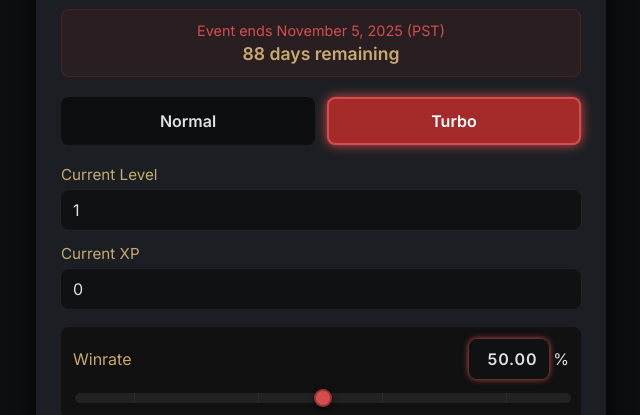
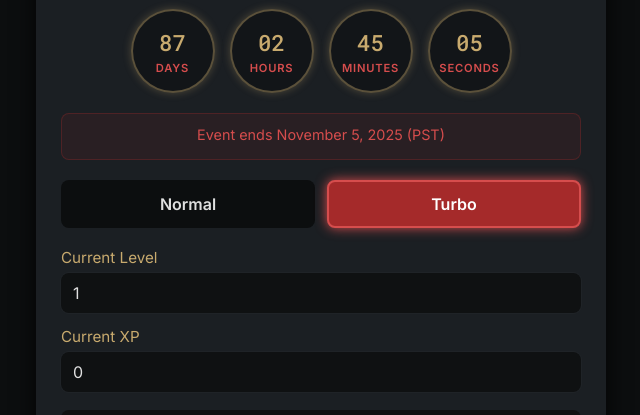
Before and after one commit to yuxin322/dota2qc, a plain HTML site: page index.html in a window 1280 px wide. Shown: the part 119-534 px from the top of the page, without its empty margins (319-959 px from the left). Drawn offline with Linux system fonts and the light colour scheme.

Commit message:
Added a new countdown timer

```diff
--- a/index.html
+++ b/index.html
@@ -44,6 +44,39 @@
             font-family: 'Cinzel Decorative', serif;
             letter-spacing: 0.6px;
         }
+        /* Countdown Styling */
+        .countdown-container {
+            display: flex;
+            justify-content: center;
+            gap: 15px;
+            margin-bottom: 20px;
+        }
+        .countdown-segment {
+            display: flex;
+            flex-direction: column;
+            align-items: center;
+            justify-content: center;
+            width: 80px;
+            height: 80px;
+            border: 2px solid rgba(200, 170, 110, 0.4);
+            border-radius: 50%;
+            background: rgba(0, 0, 0, 0.3);
+            box-shadow: 0 0 8px rgba(200, 170, 110, 0.3);
+        }
+        .countdown-value {
+            font-size: 1.4rem;
+            font-weight: 500;
+            color: var(--dota-gold);
+            font-family: 'Roboto Mono', monospace;
+        }
+        .countdown-label {
+            font-size: 0.7rem;
+            font-weight: 600;
+            color: var(--dota-accent-light);
+            margin-top: 4px;
+            text-transform: uppercase;
+            letter-spacing: 0.8px;
+        }
         .deadline-info {
             text-align: center;
             margin-bottom: 20px;
@@ -56,11 +89,6 @@
             color: var(--dota-accent-light);
             font-size: 0.9rem;
             margin-bottom: 4px;
-        }
-        .days-remaining {
-            color: var(--dota-gold);
-            font-weight: 700;
-            font-size: 1.1rem;
         }
         .mode-select {
             display: flex;
@@ -144,13 +172,13 @@
             font-weight: 700;
             font-size: 1rem;
             box-shadow: 0 0 6px var(--dota-accent-light);
-            text-align: right;
+            text-align: center;
             font-family: 'Inter', 'Roboto Mono', monospace;
             border: none;
             outline: none;
-            width: 80px;
+            width: 88px;
             min-width: unset;
-            max-width: 80px;
+            max-width: 88px;
             letter-spacing: 0.05em;
         }
         .winrate-badge:focus {
@@ -248,10 +276,18 @@
 <body>
     <div class="container">
         <h1>Quartero's Curios</h1>
+
+        <div class="countdown-container" id="countdown">
+            <div class="countdown-segment"><div class="countdown-value" id="cd-days">-</div><div class="countdown-label">Days</div></div>
+            <div class="countdown-segment"><div class="countdown-value" id="cd-hours">-</div><div class="countdown-label">Hours</div></div>
+            <div class="countdown-segment"><div class="countdown-value" id="cd-minutes">-</div><div class="countdown-label">Minutes</div></div>
+            <div class="countdown-segment"><div class="countdown-value" id="cd-seconds">-</div><div class="countdown-label">Seconds</div></div>
+        </div>
+
         <div class="deadline-info">
             <div class="deadline-text">Event ends November 5, 2025 (PST)</div>
-            <div class="days-remaining" id="daysRemaining">- days remaining</div>
         </div>
+
         <div class="mode-select">
             <div id="modeNormal" class="mode-btn">Normal</div>
             <div id="modeTurbo" class="mode-btn active">Turbo</div>
@@ -306,7 +342,10 @@
             turbo: { win: 425, loss: 175 }
         };
         let gameMode = "turbo";
+
+        // Use November 5, 2025 11:59:59 PM PST (Seattle time)
         const deadline = new Date('2025-11-05T23:59:59-08:00');
+
         const modeNormal = document.getElementById("modeNormal");
         const modeTurbo = document.getElementById("modeTurbo");
         const currentLevel = document.getElementById("currentLevel");
@@ -318,9 +357,13 @@
         const gamesNeededEl = document.getElementById("gamesNeeded");
         const expectedWinsEl = document.getElementById("expectedWins");
         const expectedLossesEl = document.getElementById("expectedLosses");
-        const daysRemainingEl = document.getElementById("daysRemaining");
         const gamesPerDayEl = document.getElementById("gamesPerDay");
         const gamesPerDayLabelEl = document.querySelector(".games-per-day-label");
+
+        const cdDays = document.getElementById("cd-days");
+        const cdHours = document.getElementById("cd-hours");
+        const cdMinutes = document.getElementById("cd-minutes");
+        const cdSeconds = document.getElementById("cd-seconds");
 
         let prevGamesNeeded = null;
         let prevGamesPerDay = null;
@@ -331,12 +374,36 @@
             if (n > max) n = max;
             return n;
         }
+
+        function getCountdownParts() {
+            const now = new Date();
+            let diff = deadline.getTime() - now.getTime();
+            if (diff < 0) diff = 0;
+            let totalSeconds = Math.floor(diff / 1000);
+            const days = Math.floor(totalSeconds / (3600 * 24));
+            totalSeconds %= 3600 * 24;
+            const hours = String(Math.floor(totalSeconds / 3600)).padStart(2, '0');
+            totalSeconds %= 3600;
+            const minutes = String(Math.floor(totalSeconds / 60)).padStart(2, '0');
+            const seconds = String(totalSeconds % 60).padStart(2, '0');
+            return { days, hours, minutes, seconds };
+        }
+
         function calculateDaysRemaining() {
             const now = new Date();
             const timeDiff = deadline.getTime() - now.getTime();
             const daysRemaining = Math.max(0, Math.ceil(timeDiff / (1000 * 3600 * 24)));
             return daysRemaining;
         }
+
+        function updateCountdownDisplay() {
+            const { days, hours, minutes, seconds } = getCountdownParts();
+            cdDays.textContent = days;
+            cdHours.textContent = hours;
+            cdMinutes.textContent = minutes;
+            cdSeconds.textContent = seconds;
+        }
+
         function updateValues(highlight = true) {
             const L = clampInt(currentLevel.value, 1, 100);
             const X = clampInt(currentXP.value, 0, 999);
@@ -358,7 +425,6 @@
             xpPerGameEl.textContent = xpPerGame.toFixed(2);
             expectedWinsEl.textContent = expectedWinsNum.toFixed(2);
             expectedLossesEl.textContent = expectedLossesNum.toFixed(2);
-            daysRemainingEl.textContent = `${daysRemaining} days remaining`;
 
             let animateGamesNeeded = (prevGamesNeeded !== null && prevGamesNeeded !== gamesNeeded);
             let animateGamesPerDay = (prevGamesPerDay !== null && prevGamesPerDay !== gamesPerDay);
@@ -456,11 +522,13 @@
             });
             el.addEventListener("wheel", (e) => e.preventDefault(), { passive: false });
         });
+
         setInterval(() => {
-            const daysRemaining = calculateDaysRemaining();
-            daysRemainingEl.textContent = `${daysRemaining} days remaining`;
+            updateCountdownDisplay();
             updateValues(false);
         }, 1000);
+
+        updateCountdownDisplay();
         updateValues();
     </script>
 </body>
```
